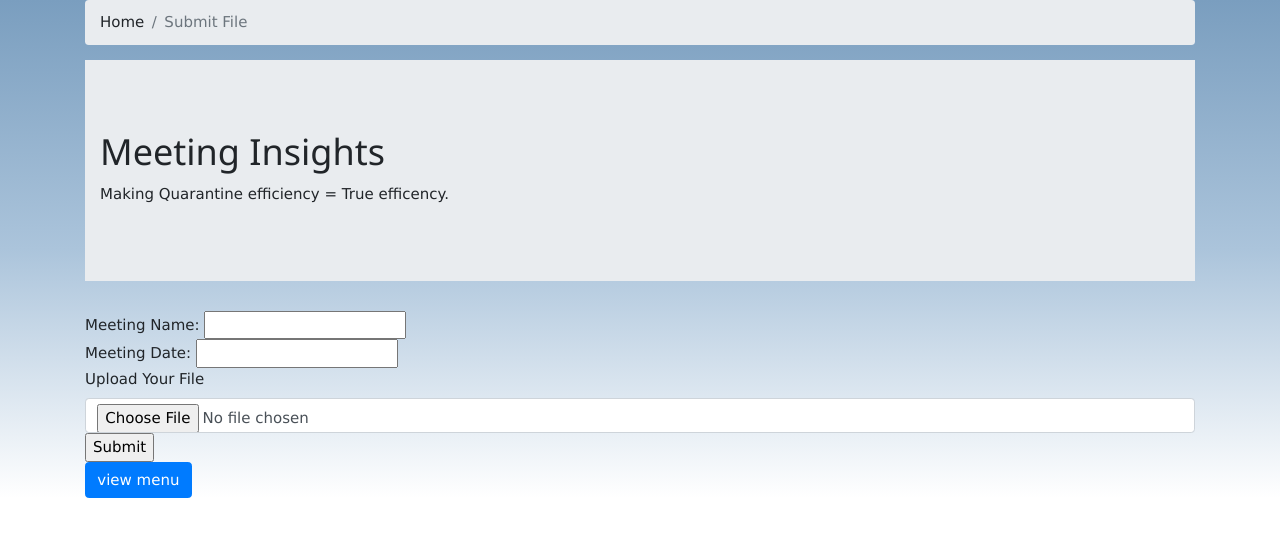
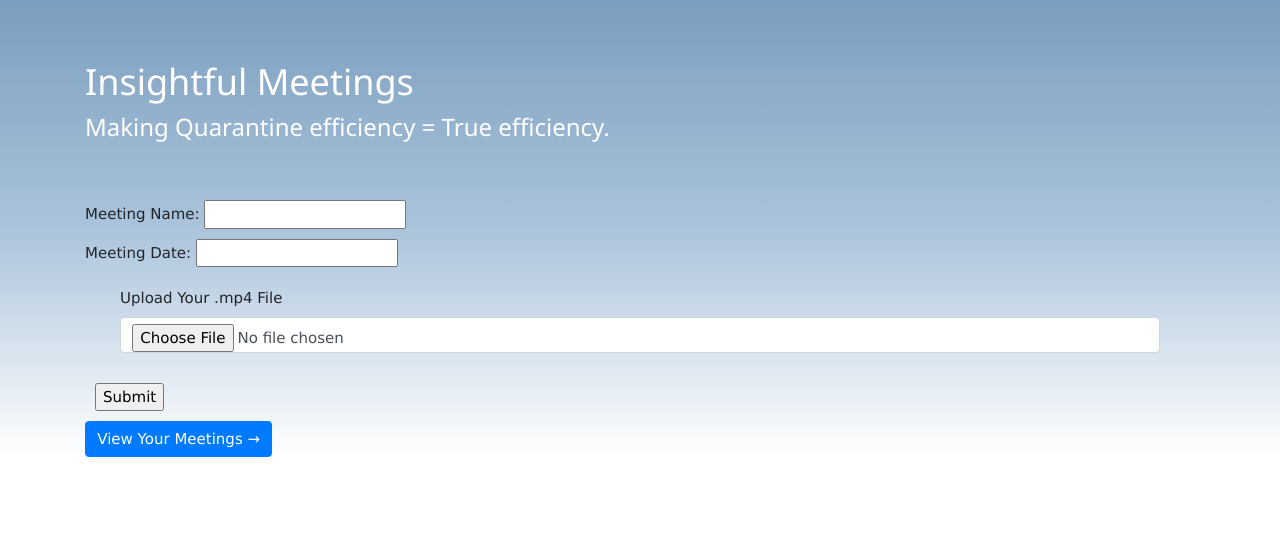
Before and after one commit to safeerahzayneb/meeting_insights, a React (Create React App) app in the folder meeting-insights/: page /submit in a window 1280 px wide. Shown: the top 536 px of the page. Built offline with nearby package versions, Linux system fonts and the light colour scheme.

Commit message:
minor edits

```diff
--- a/meeting-insights/src/Views/MenuViewer.js
+++ b/meeting-insights/src/Views/MenuViewer.js
@@ -30,8 +30,7 @@ export default class MenuViewer extends React.Component {
             color: 'white'
           }}
         >
-          <h1>
-            View Meetings</h1>
+          <h1>Analyze Your Meetings</h1>
         </Row>
         <Row
           style={{
--- a/meeting-insights/src/Views/SubmitForm.js
+++ b/meeting-insights/src/Views/SubmitForm.js
@@ -1,36 +1,39 @@
 import React from 'react'
-import { Link } from 'react-router-dom';
-import "./w3.css";
+import { Link } from 'react-router-dom'
+import './w3.css'
 
 import Container from 'react-bootstrap/Container'
 import Row from 'react-bootstrap/Row'
 import Col from 'react-bootstrap/Col'
 import Breadcrumb from 'react-bootstrap/Breadcrumb'
+import Spinner from 'react-bootstrap/Spinner'
 
-import Jumbotron from 'react-bootstrap/Jumbotron'
+// import Jumbotron from 'react-bootstrap/Jumbotron'
 
 async function uploadFile(file, meeting_name, date) {
-    var formData = new FormData();
+  var formData = new FormData()
 
-    formData.append('file', file);
-    formData.append('name', meeting_name);
-    formData.append('date', date);
+  formData.append('file', file)
+  formData.append('name', meeting_name)
+  formData.append('date', date)
 
-    let response = await fetch('http://localhost:5000/upload',
-        {
+  let response = await fetch('http://localhost:5000/upload', {
     method: 'POST',
     body: formData,
-        });
+  })
 
-    let data = await response.json();
-    return data;
+  let data = await response.json()
+  return data
 }
 
 class SubmitForm extends React.Component {
-    submitFormHandler = event => {
-        event.preventDefault();
-        uploadFile(this.refs.file.files[0], this.refs.date.value, this.refs.name.value)
-        .then(data => console.log(data));
+  submitFormHandler = (event) => {
+    event.preventDefault()
+    uploadFile(
+      this.refs.file.files[0],
+      this.refs.date.value,
+      this.refs.name.value,
+    ).then((data) => console.log(data))
   }
 
   render() {
@@ -38,42 +41,64 @@ class SubmitForm extends React.Component {
       <div>
         <Container>
           <Row>
+            <Container
+              style={{
+                height: 150,
+                justifyContent: 'center',
+                alignItems: 'center',
+                paddingTop: 50,
+                paddingBottom: 80,
+                marginBottom: 50,
+                color: 'white',
+              }}
+            >
+              <h1>Insightful Meetings</h1>
+              <h3>Making Quarantine efficiency = True efficiency.</h3>
+            </Container>
             <Col>
-            <Breadcrumb>
+              {/* <Breadcrumb>
                 <Breadcrumb.Item href="localhost:3000">Home</Breadcrumb.Item>
                 <Breadcrumb.Item active>Submit File</Breadcrumb.Item>
-</Breadcrumb>
+              </Breadcrumb> */}
 
-                <Jumbotron fluid>
-  <Container>
-    <h1>Meeting Insights</h1>
-    <p>
-      Making Quarantine efficiency = True efficency.
-    </p>
-  </Container>
-</Jumbotron>
+              {/* <Container> */}
+
+              {/* </Jumbotron> */}
               <form onSubmit={this.submitFormHandler}>
-                    <div>
+                <div style={{ paddingBottom: 10 }}>
                   Meeting Name: <input type="text" name="name" ref="name" />
                 </div>
                 <div>
                   Meeting Date: <input type="text" name="date" ref="date" />
                 </div>
-                    <div>
-                        <label>Upload Your File </label>
-                        <input type="file" name="file" ref="file" className="form-control"/>
+                <Col>
+                  <div style={{ padding: 20 }}>
+                    <label>Upload Your .mp4 File </label>
+                    <input
+                      type="file"
+                      name="file"
+                      ref="file"
+                      className="form-control"
+                    />
                   </div>
-                    <input type="submit" value="Submit" />
+                </Col>
+                {/* <Spinner animation="grow" /> */}
+                <Col>
+                  <div></div>
+                </Col>
+                <input type="submit" value="Submit" style={{ margin: 10 }} />
               </form>
               <div>
-                    <Link to="/menu" className="btn btn-primary">view menu</Link>
+                <Link to="/menu" className="btn btn-primary">
+                  View Your Meetings →
+                </Link>
               </div>
             </Col>
           </Row>
         </Container>
       </div>
-        );
+    )
   }
 }
 
-export default SubmitForm;
+export default SubmitForm
```
Also changed, not shown: 1 other file (tests, documents, lock files or other folders). Lines whose indentation alone changed are shown as unchanged.
